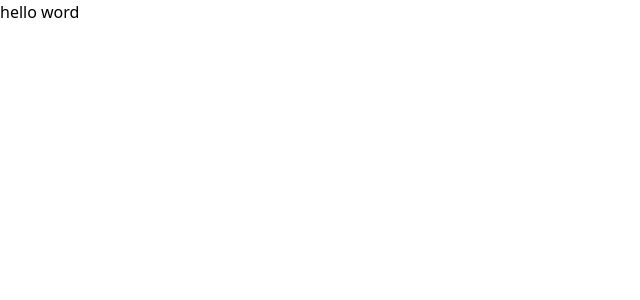
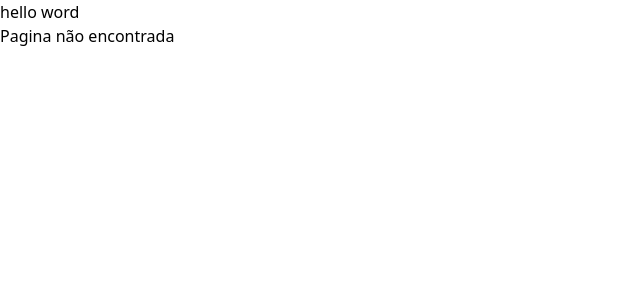
Before and after one commit to igorrm19/Projeto-previs-o-de-desastres, a React (Vite) app: page / in a window 1280 px wide. Shown: the top 300 px of the page, without its empty margins (0-640 px from the left). Built offline with nearby package versions, Linux system fonts and the light colour scheme; a web font is replaced by a local one.

Commit message:
adiciona rotas de autenticação e páginas de login e cadastro

```diff
--- a/package.json
+++ b/package.json
@@ -11,7 +11,8 @@
   },
   "dependencies": {
     "react": "^18.3.1",
-    "react-dom": "^18.3.1"
+    "react-dom": "^18.3.1",
+    "react-router-dom": "^7.4.1"
   },
   "devDependencies": {
     "@eslint/js": "^9.15.0",
--- a/src/App.jsx
+++ b/src/App.jsx
@@ -1,4 +1,5 @@
-import LoginPage from './features/login/pages/LoginPage'
+
+import AppRoutes from './routes/AppRoutes'
 import './styles/App.css'
 
 function App() {
@@ -6,7 +7,7 @@ function App() {
   return (
     <>
      <h1>hello word</h1>
-     <LoginPage />
+     <AppRoutes />
     </>
   )
 }
--- a/src/features/login/pages/LoginPage.jsx
+++ b/src/features/login/pages/LoginPage.jsx
@@ -4,7 +4,7 @@ const LoginPage = () => {
 
     return (
         <>
-
+          <h1>Login</h1>
         </>
     )
 }
--- a/src/features/login/pages/cadrasto.jsx
+++ b/src/features/login/pages/cadrasto.jsx
@@ -1,11 +1,10 @@
-const CadrastoPage = () => {
 
-
-    return (
-        <>
-
-        </>
-    )
+ function cadrastoPage (){
+  return(
+    <>
+      <h1>Cadrasto</h1>
+    </>
+  )
 }
 
-export default CadrastoPage;
+export default cadrastoPage;
--- /dev/null
+++ b/src/features/login/routes/roteAutentic.jsx
@@ -0,0 +1,8 @@
+import {Route} from "react-router-dom";
+import LoginPage from "../pages/LoginPage";
+
+const RotaAutentic = [
+          <Route key="login" path="/login" element={<LoginPage/>}/>,
+];
+
+export default RotaAutentic;
--- /dev/null
+++ b/src/routes/AppRoutes.jsx
@@ -0,0 +1,17 @@
+import {BrowserRouter as Router, Routes, Route} from 'react-router-dom';
+import RotaAutentic from '../features/login/routes/roteAutentic';
+
+const AppRoutes = () => {
+    return (
+        <Router>
+          <Routes>
+              {RotaAutentic}
+              <Route path="*" element={<h1>Pagina não encontrada</h1>}/>
+          </Routes>
+        </Router>
+    );
+}
+
+
+
+export default AppRoutes;
```
Also changed, not shown: src/features/login/login.jsx (deleted), 1 other file (tests, documents, lock files or other folders).
